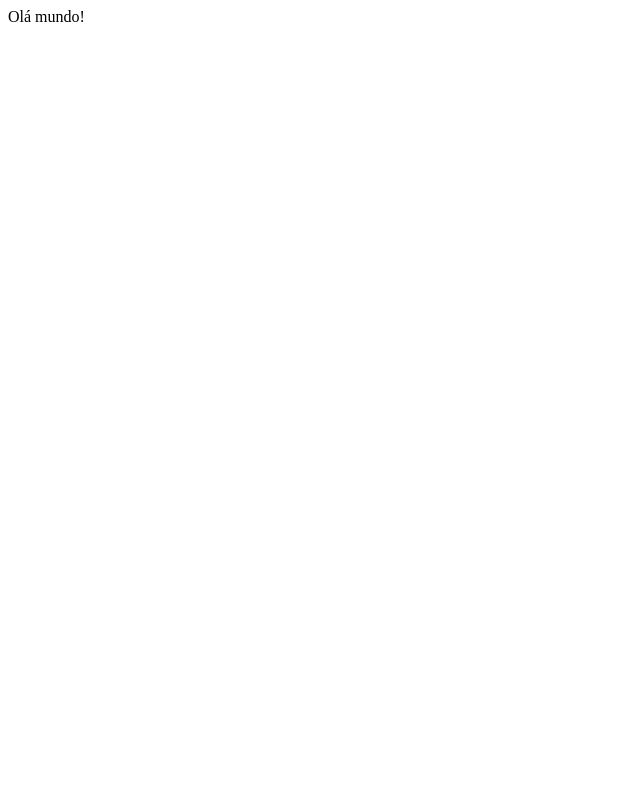
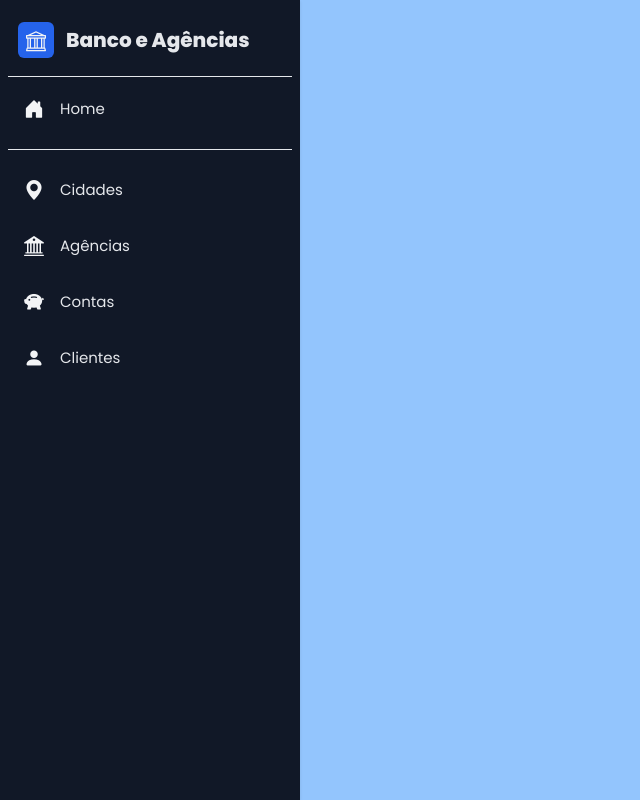
Before and after one commit to SaraCoelhoCosta/Interface-BankAndBranches, a plain HTML site: page index.html in a window 1280 px wide. Shown: the whole page, without its empty margins (0-640 px from the left). Drawn offline with nearby package versions, Linux system fonts and the light colour scheme.

Commit message:
Atualização: Tela de menu

```diff
--- a/index.html
+++ b/index.html
@@ -1,9 +1,62 @@
 <!DOCTYPE html>
-<html>
+<html lang="pt-br">
+
 <head>
-    <title>Exemplo de consumo de API com FastAPI</title>
+  <meta charset="UTF-8">
+  <meta http-equiv="X-UA-Compatible" content="IE=edge">
+  <meta name="viewport" content="width=device-width, initial-scale=1.0">
+  <title>Menu - API</title>
+  <script src="https://cdn.tailwindcss.com"></script>
+  <!-- <script src="./tailwind3.js"></script> -->
+  <link href="https://fonts.googleapis.com/css2?family=Poppins:wght@200;300;400;500;600;800&display=swap"
+    rel="stylesheet">
+  <link rel="stylesheet" href="https://cdn.jsdelivr.net/npm/bootstrap-icons@1.7.2/font/bootstrap-icons.css">
 </head>
-<body>
-    Olá mundo!
+
+<body class="bg-blue-300  font-[Poppins]">
+  <span class="absolute text-white text-4xl top-5 left-4 cursor-pointer" onclick="Openbar()">
+    <i class="bi bi-filter-left px-2 bg-gray-900 rounded-md"></i>
+  </span>
+  <div class="sidebar fixed top-0 bottom-0 lg:left-0 left-[-300px] duration-1000
+    p-2 w-[300px] overflow-y-auto text-center bg-gray-900 shadow h-screen">
+    <div class="text-gray-100 text-xl">
+      <div class="p-2.5 mt-1 flex items-center rounded-md ">
+        <i class="bi bi-bank px-2 py-1 bg-blue-600 rounded-md"></i>
+        <h1 class="text-[15px]  ml-3 text-xl text-gray-200 font-bold">Banco e Agências</h1>
+        <i class="bi bi-x ml-20 cursor-pointer lg:hidden" onclick="Openbar()"></i>
+      </div>
+      <hr class="my-2 text-gray-600">
+
+      <div>
+
+        <div class="p-2.5 mt-2 flex items-center rounded-md px-4 duration-300 cursor-pointer  hover:bg-blue-600">
+          <i class="bi bi-house-door-fill"></i>
+          <span class="text-[15px] ml-4 text-gray-200">Home</span>
+        </div>
+
+        <hr class="my-4 text-gray-600">
+
+        <div class="p-2.5 mt-2 flex items-center rounded-md px-4 duration-300 cursor-pointer  hover:bg-blue-600">
+          <i class="bi bi-geo-alt-fill"></i>
+          <span class="text-[15px] ml-4 text-gray-200">Cidades</span>
+        </div>
+        <div class="p-2.5 mt-2 flex items-center rounded-md px-4 duration-300 cursor-pointer  hover:bg-blue-600">
+          <i class="bi bi-bank2"></i>
+          <span class="text-[15px] ml-4 text-gray-200">Agências</span>
+        </div>
+        <div class="p-2.5 mt-2 flex items-center rounded-md px-4 duration-300 cursor-pointer  hover:bg-blue-600">
+          <i class="bi bi-piggy-bank-fill"></i>
+          <span class="text-[15px] ml-4 text-gray-200">Contas</span>
+        </div>
+        <div class="p-2.5 mt-2 flex items-center rounded-md px-4 duration-300 cursor-pointer  hover:bg-blue-600">
+          <i class="bi bi-person-fill"></i>
+          <span class="text-[15px] ml-4 text-gray-200">Clientes</span>
+        </div>
+
+      </div>
+    </div>
+  </div>
+
 </body>
+
 </html>
```
